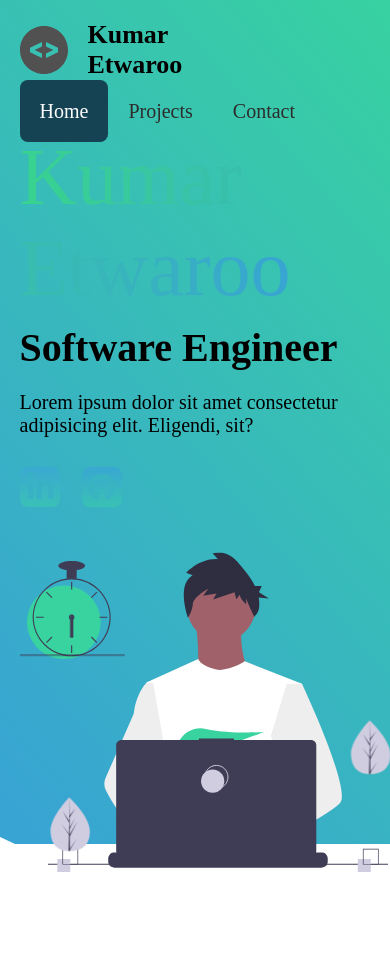
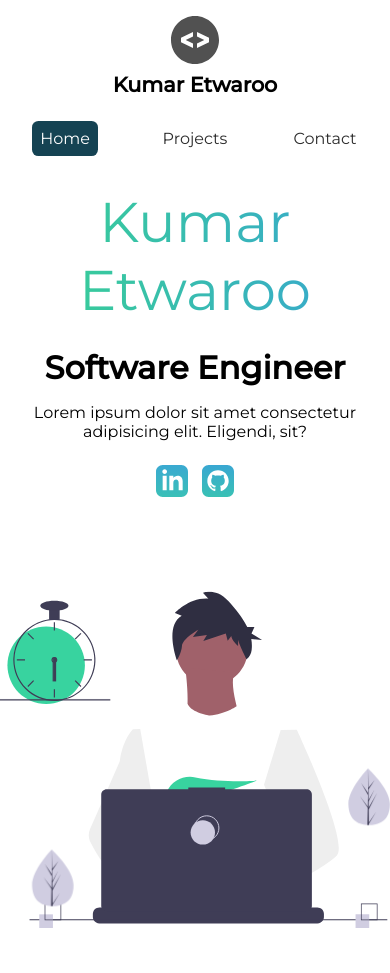
Before and after one commit to kumar100966/Portfolio, a plain HTML site: page index.html in a window 390 px wide. Before the commit the page ends 885 px from the top, so only its background shows below. Drawn offline with Linux system fonts and the light colour scheme.

Commit message:
Stable Responsive Home Page

```diff
--- a/index.html
+++ b/index.html
@@ -15,6 +15,12 @@
     />
     <meta name="robots" content="index, follow" />
     <link rel="stylesheet" href="./styles/style.css" />
+    <link rel="preconnect" href="https://fonts.googleapis.com" />
+    <link rel="preconnect" href="https://fonts.gstatic.com" crossorigin />
+    <link
+      href="https://fonts.googleapis.com/css2?family=Montserrat:wght@400;500&display=swap"
+      rel="stylesheet"
+    />
   </head>
   <body>
     <header class="main">
@@ -32,6 +38,7 @@
           <li><a href="#">Contact</a></li>
         </ul>
       </nav>
+    </header>
     <section class="intro">
       <div class="intro-text-container">
         <header>
@@ -217,11 +224,7 @@
               d="M111.41 38.9748C127.344 38.9748 140.261 34.4 140.261 28.7567C140.261 23.1134 127.344 18.5386 111.41 18.5386C95.4757 18.5386 82.5586 23.1134 82.5586 28.7567C82.5586 34.4 95.4757 38.9748 111.41 38.9748Z"
               fill="#3F3D56"
             />
-              <path
-                id="clock-arrow"
-                d="M115 86H108V135H115V86Z"
-                fill="#3F3D56"
-              />
+            <path id="clock-arrow" d="M115 86H108V135H115V86Z" fill="#3F3D56" />
             <path
               id="Vector_32"
               d="M226 220.44H0V222.844H226V220.44Z"
@@ -259,8 +262,8 @@
           </defs>
         </svg>
       </div>
+
       <img src="./img/splash.svg" class="splash" alt="" />
     </section>
-    </header>
   </body>
 </html>
--- a/styles/_global-styles.scss
+++ b/styles/_global-styles.scss
@@ -6,6 +6,10 @@
 
 html{
     font-size: 62.5%;
+}
+
+body{
+    font-family: 'Montserrat', sans-serif;
 }
 
 h1{
--- a/styles/_intro-styles.scss
+++ b/styles/_intro-styles.scss
@@ -1,15 +1,15 @@
 .intro{
-    padding: 0 0 0 5%;
-    @include flex(row, center, stretch);
+    padding: 0 2% 0 5%;
+    @include flex(row, center, center);
     flex-wrap: wrap;
     min-height: 90vh;
 }
 
 
 .intro-text-container{
-    flex: 1 1 auto;
+    flex: 1 1 35rem;
     @include flex(column, center, flex-start);
-
+    padding-right: 5rem;
     header{
         span{
             font-size: 8rem;
@@ -32,13 +32,11 @@
 }
 
 .intro-links-container{
+    padding: 2rem 0;
+        @include flex(row, space-between, center);
+        width: 10rem;
     img{
         width: 4rem;
-        margin: 2rem 0;
-
-        &:nth-child(1){
-            margin-right: 2rem;
-        }
     }
 }
 
@@ -48,8 +46,11 @@
         width: 100%;
         object-fit: cover;
     }
-      flex: 0 1 70rem;
+    flex: 1 1 35rem;
 }
+
+
+
 
 .splash{
     position: absolute;
--- a/styles/_nav-section.scss
+++ b/styles/_nav-section.scss
@@ -1,7 +1,7 @@
 nav{
-    width: 60%;
+    width: 65%;
     min-height: 10vh;
-    padding: 0rem 0 0rem 5%;
+    padding: 0 0 0 5%;
     @include flex(row, space-between, center);
     flex-wrap: wrap ;
 }
@@ -11,18 +11,20 @@ nav{
     flex: 1 1 30rem;
 
     h1{
-        padding: 2rem;
+        padding: 1rem;
     }
 }
 
 ul{
-    flex: 1 1 30rem;
+    flex: 1 1 40rem;
     @include flex(row, space-around, center);
 
     li{
         flex: 1 1 5rem;
+        text-align: center;
         a{
-            padding:2rem;
+            display: inline-block;
+            padding:1rem;
         }
     }
 }
--- a/styles/style.scss
+++ b/styles/style.scss
@@ -17,3 +17,90 @@ $gray-text: #2c2c2c;
 @import "global-styles";
 @import "nav-section";
 @import "intro-styles";
+
+@media screen and (max-width: 1450px){
+    // Nav Section
+
+    nav{
+        width: 100%;
+        padding-right: 5%;
+    }
+
+    // Intro Section
+
+    .splash{
+        display: none;
+    }
+}
+
+@media screen and (max-width: 945px){
+
+    html{
+        font-size: 50%;
+    }
+
+    .intro-text-container{
+        flex-basis: 47rem;
+    }
+
+    .intro-imgs-container{
+        flex-basis: 47rem;
+    }
+
+}
+
+@media screen and (max-width: 809px){
+
+
+    // Intro Section
+
+    .intro{
+        padding: 0;
+    }
+
+    .intro-text-container{
+        padding: 4rem 1rem;
+        text-align: center;
+        align-items: center;
+        header{
+            span{
+                display: block;
+                font-size: 7rem;
+            }
+        }
+    }
+
+    .intro-links-container{
+        width: 25%;
+        justify-content: space-around;
+    }
+
+    .intro-imgs-container{
+        height: 50vh;
+    }
+
+}
+
+@media screen and (max-width: 678px){
+     // Nav Section
+
+     nav{
+        padding: 0 0;
+
+        ul{
+           flex-basis: 47.375rem;
+        }
+    }
+
+    .logo-container{
+        flex-wrap: wrap;
+       padding: 2rem;
+       justify-content: center;
+       flex-basis: 37.375rem;
+       h1{
+           text-align: center;
+           flex: 1 1 74.75rem;
+       }
+    }
+
+}
```
Also changed, not shown: styles/style.css, 1 other file. Lines whose indentation alone changed are shown as unchanged.
